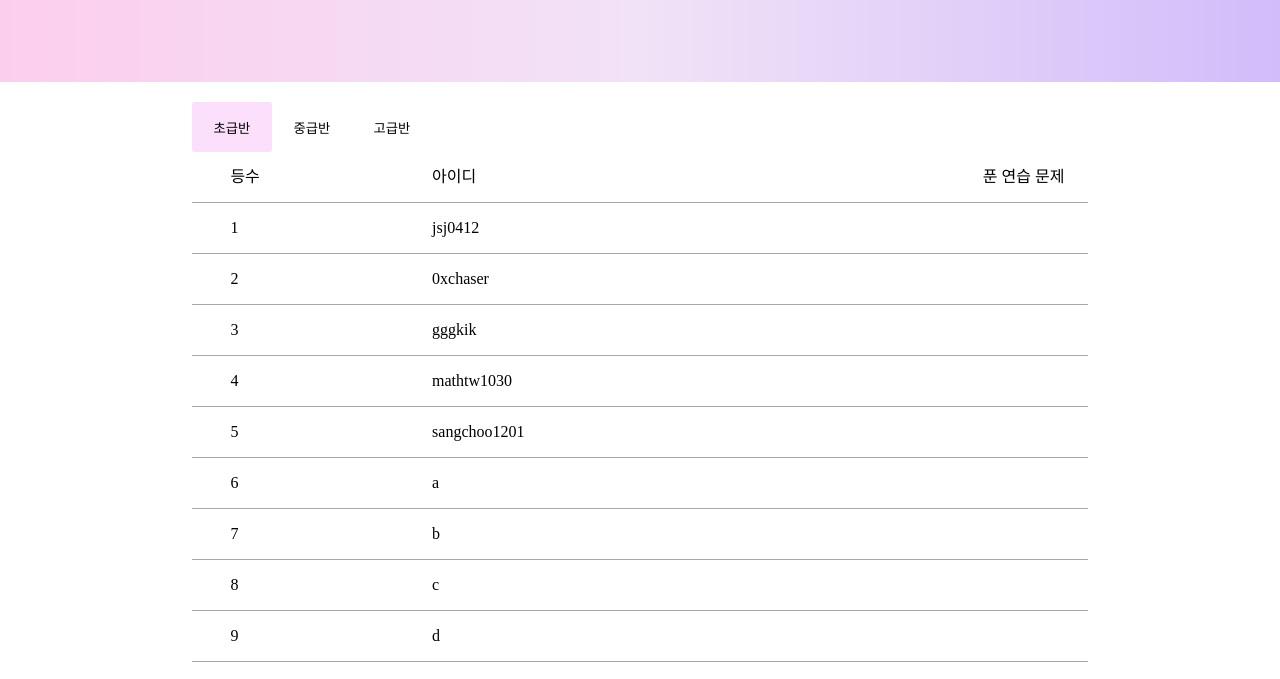
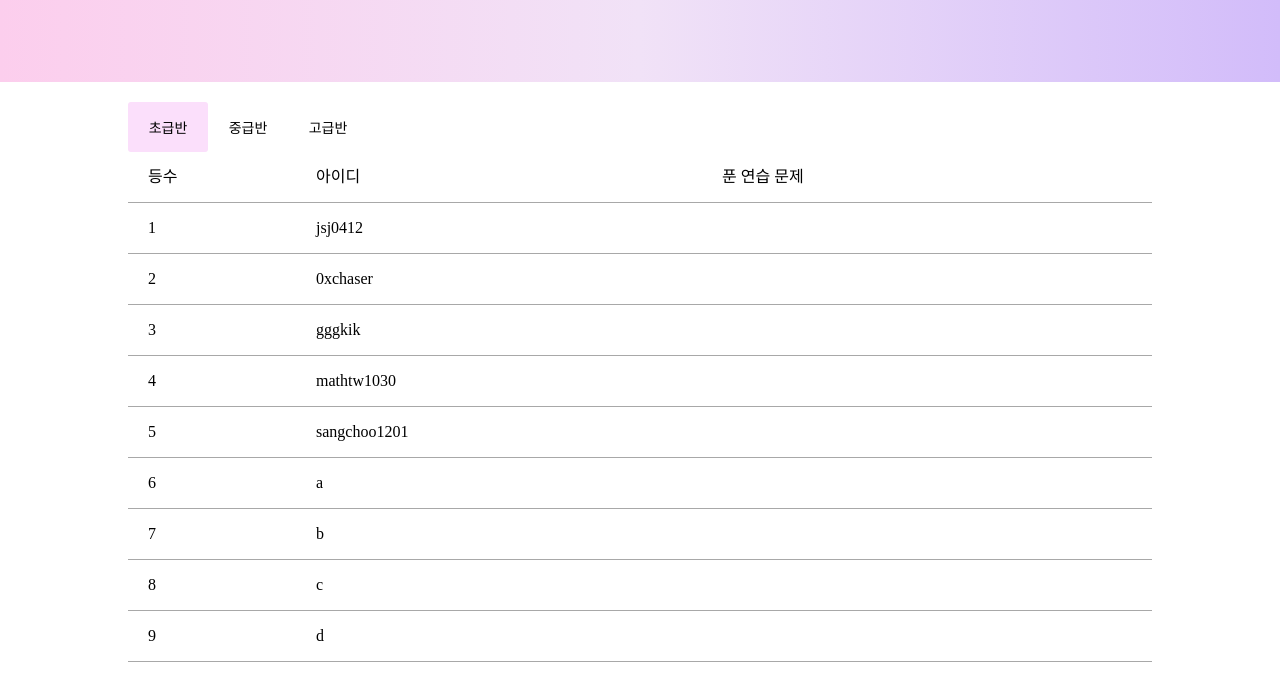
Before and after one commit to jsj0412/alohaRanking, a plain HTML site: page index.html in a window 1280 px wide. Shown: the part 118-797 px from the top of the page. Drawn offline with Linux system fonts and the light colour scheme; no server answers.

Commit message:
Update styles.css

```diff
--- a/styles.css
+++ b/styles.css
@@ -29,7 +29,7 @@ div {
 
 .buttonContainer {
 
-    margin-left: 15vw;
+    margin-left: 10vw;
     margin-top: 20px;
 }
 
@@ -43,6 +43,7 @@ div {
     font-optical-sizing: auto;
     font-weight: 500;
     font-style: normal;
+    font-size: 14px;
 }
 
 .button:hover {
@@ -50,8 +51,8 @@ div {
 }
 
 .container {
-    margin-left: 15vw;
-    margin-right: 15vw;
+    margin-left: 10vw;
+    margin-right: 10vw;
     display: flex;
     justify-content: start;
     /* 가로 간격 조정 */
@@ -64,9 +65,9 @@ div {
 }
 
 .box1 {
-    width: 7vw;
+    width: 40px;
     height: 50px;
-    margin-left: 3vw;
+    margin-left: 20px;
     line-height: 50px;
     /* 세로 가운데 정렬 */
     font-family: "Noto Serif KR", serif;
@@ -77,7 +78,7 @@ div {
 }
 
 .box2_noHover {
-    width: 28vw;
+    width: 150px;
     height: 50px;
     margin-left: 10vw;
     line-height: 50px;
@@ -89,7 +90,7 @@ div {
 }
 
 .box2 {
-    width: 28vw;
+    width: 150px;
     height: 50px;
     margin-left: 10vw;
     line-height: 50px;
@@ -105,7 +106,7 @@ div {
 }
 
 .box3 {
-    width: 10vw;
+    width: 50px;
     height: 50px;
     margin-left: 20vw;
     line-height: 50px;
```
